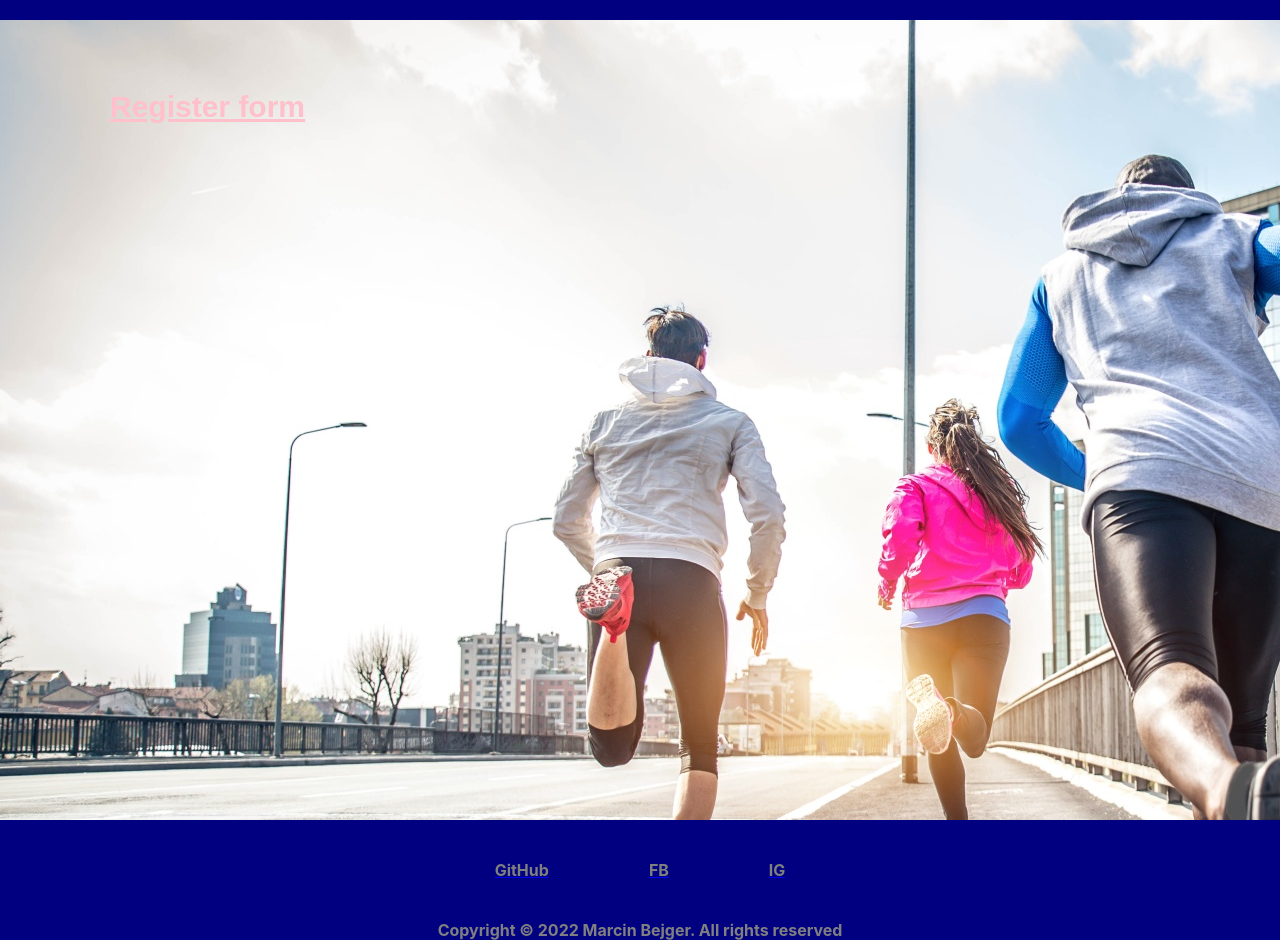
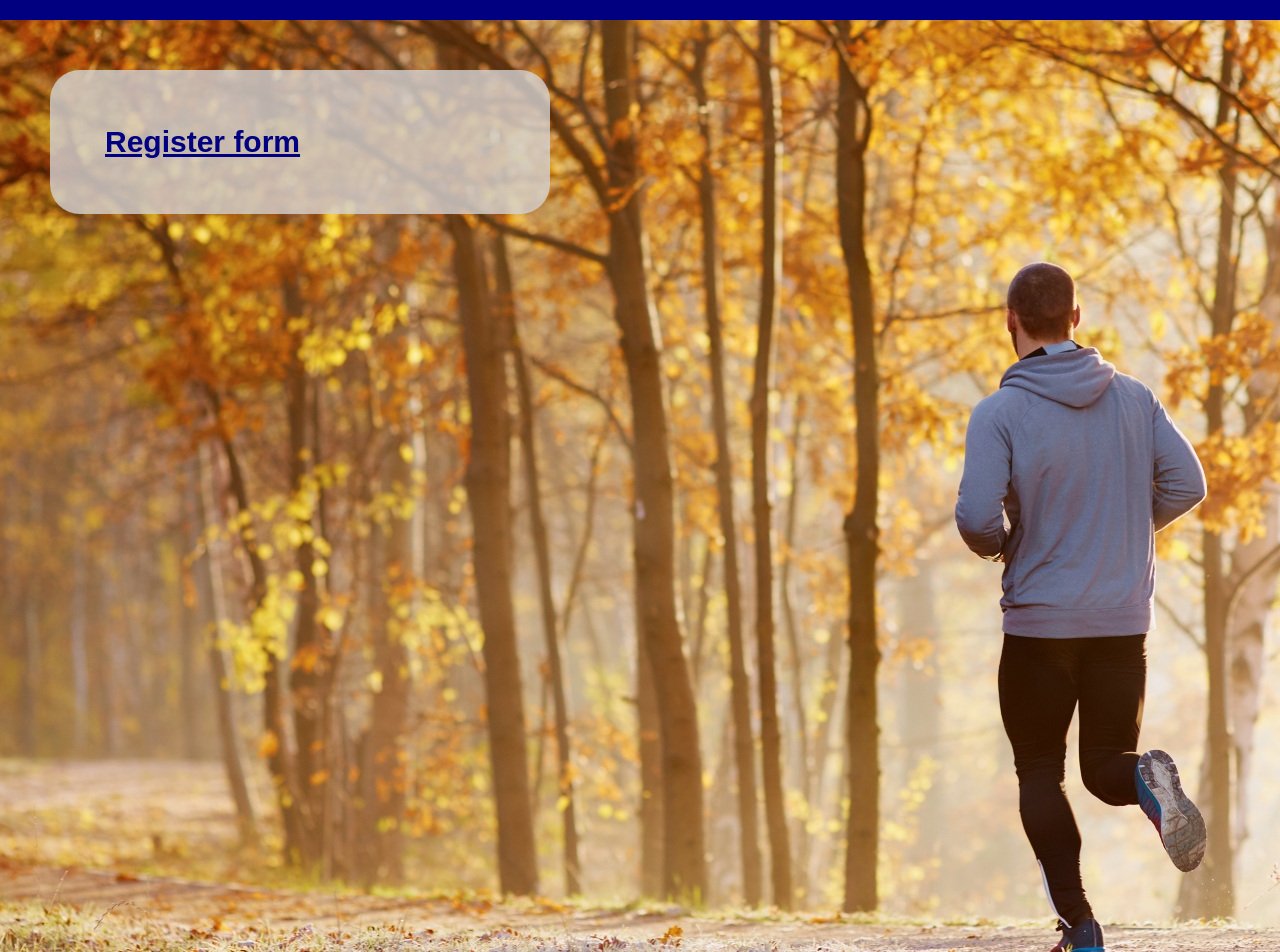
Before and after one commit to marcinbe88/sports-diary-app, a React (Create React App) app in the folder my-react-app/: page /register in a window 1280 px wide. Shown: the part 80-1032 px from the top of the page. Built offline with nearby package versions, Linux system fonts and the light colour scheme.

Commit message:
background pic changed, section text background changed

```diff
--- a/my-react-app/src/components/AboutUs/AboutUs.js
+++ b/my-react-app/src/components/AboutUs/AboutUs.js
@@ -1,9 +1,10 @@
-import { StyledHeader, StyledParagraph, StyledAboutSection } from "./AboutUs.style";
+import { StyledHeader, StyledParagraph, StyledAboutSection, StyledAboutDescription } from "./AboutUs.style";
 
 export const AboutUs = () => {
   return (
     <>
       <StyledAboutSection>
+        <StyledAboutDescription>
         <StyledHeader>Information about us...</StyledHeader>
         <StyledParagraph>
           I am a passionate amateur athlete who wants to create a website with
@@ -11,6 +12,7 @@ export const AboutUs = () => {
           take part in competitions, I can see and predict what kind of
           applications can be useful and helpful...
         </StyledParagraph>
+        </StyledAboutDescription>
       </StyledAboutSection>
     </>
   );
--- a/my-react-app/src/components/AboutUs/AboutUs.style.js
+++ b/my-react-app/src/components/AboutUs/AboutUs.style.js
@@ -1,25 +1,32 @@
 import styled from "styled-components";
-import BackgroundPic from "../../assets/background1small.jpg";
+import BackgroundPic from "../../assets/background3small.jpg";
 
 export const StyledHeader = styled.h2`
-  margin: 20px 60px;
-  color: red;
+  margin: 30px;
+  color: navy;
   font-size: 30px;
   text-decoration: underline;
 `;
 
 export const StyledParagraph = styled.p`
-  margin: 20px 60px;
-  color: green;
+  margin: 10px 30px;
+  color: navy;
   font-size: 20px;
   width: 400px;
   font-weight: bold;
 `;
 
+export const StyledAboutDescription = styled.div`
+  background-color: rgb(213, 210, 210, 0.8);
+  border-radius: 30px;
+  width: 500px;
+  padding: 25px;
+`;
+
 export const StyledAboutSection = styled.div`
   background: url(${BackgroundPic});
   font-family: "Play", sans-serif;
-  height: 800px;
+  height: 1000px;
   width: 100%;
   overflow: hidden;
   padding: 50px;
--- a/my-react-app/src/components/ContactUs/ContactUs.js
+++ b/my-react-app/src/components/ContactUs/ContactUs.js
@@ -1,10 +1,16 @@
-import { StyledContactSection, StyledHeader } from "./ContactUs.style";
+import {
+  StyledContactDescription,
+  StyledContactSection,
+  StyledHeader,
+} from "./ContactUs.style";
 
 export const ContactUs = () => {
   return (
     <>
       <StyledContactSection>
-        <StyledHeader>Contact Us...</StyledHeader>
+        <StyledContactDescription>
+          <StyledHeader>Contact Us...</StyledHeader>
+        </StyledContactDescription>
       </StyledContactSection>
     </>
   );
--- a/my-react-app/src/components/ContactUs/ContactUs.style.js
+++ b/my-react-app/src/components/ContactUs/ContactUs.style.js
@@ -1,9 +1,9 @@
 import styled from "styled-components";
-import BackgroundPic from "../../assets/background1small.jpg";
+import BackgroundPic from "../../assets/background3small.jpg";
 
 export const StyledHeader = styled.h2`
-  margin: 20px 60px;
-  color: orange;
+  margin: 30px;
+  color: navy;
   font-size: 30px;
   text-decoration: underline;
 `;
@@ -11,8 +11,15 @@ export const StyledHeader = styled.h2`
 export const StyledContactSection = styled.div`
   background: url(${BackgroundPic});
   font-family: "Play", sans-serif;
-  height: 800px;
+  height: 1000px;
   width: 100%;
   overflow: hidden;
   padding: 50px;
 `;
+
+export const StyledContactDescription = styled.div`
+  background-color: rgb(213, 210, 210, 0.8);
+  border-radius: 30px;
+  width: 500px;
+  padding: 25px;
+`;
--- a/my-react-app/src/components/Footer/Footer.style.js
+++ b/my-react-app/src/components/Footer/Footer.style.js
@@ -9,10 +9,12 @@ export const StyledFooter = styled.footer`
   align-items: center;
 `;
 
-export const StyledLink = styled.p`
-  color: grey;
+export const StyledLink = styled.a`
+  color: rgb(29, 104, 255);
+  text-decoration: none;
   font-weight: bold;
   margin: 50px;
+  text-decoration: none;
 `;
 
 export const StyledImgLogo = styled.img`
@@ -24,7 +26,8 @@ export const StyledImgLogo = styled.img`
 `;
 
 export const StyledFooterAuthor = styled.div`
-  color: grey;
+  color: rgb(29, 104, 255);
+  padding-bottom: 50px;
   background-color: navy;
   display: flex;
   justify-content: center;
--- a/my-react-app/src/components/Main/Main.style.js
+++ b/my-react-app/src/components/Main/Main.style.js
@@ -1,5 +1,5 @@
 import styled from "styled-components";
-import BackgroundPic from "../../assets/background1small.jpg";
+import BackgroundPic from "../../assets/background3small.jpg";
 
 export const StyledHeader = styled.h1`
   margin: 30px;
@@ -18,7 +18,7 @@ export const StyledParagraph = styled.p`
 export const StyledMainSection = styled.div`
   background: url(${BackgroundPic});
   font-family: "Play", sans-serif;
-  height: 800px;
+  height: 1000px;
   width: 100%;
   overflow: hidden;
   padding: 80px;
--- a/my-react-app/src/components/RegisterAccount/RegisterAccount.js
+++ b/my-react-app/src/components/RegisterAccount/RegisterAccount.js
@@ -1,10 +1,16 @@
-import { StyledHeader, StyledRegisterSection } from "./RegisterAccount.style";
+import {
+  StyledHeader,
+  StyledRegisterDescription,
+  StyledRegisterSection,
+} from "./RegisterAccount.style";
 
 export const RegisterAccount = () => {
   return (
     <>
       <StyledRegisterSection>
-        <StyledHeader>Register form</StyledHeader>
+        <StyledRegisterDescription>
+          <StyledHeader>Register form</StyledHeader>
+        </StyledRegisterDescription>
       </StyledRegisterSection>
     </>
   );
--- a/my-react-app/src/components/RegisterAccount/RegisterAccount.style.js
+++ b/my-react-app/src/components/RegisterAccount/RegisterAccount.style.js
@@ -1,9 +1,9 @@
 import styled from "styled-components";
-import BackgroundPic from "../../assets/background1small.jpg";
+import BackgroundPic from "../../assets/background3small.jpg";
 
 export const StyledHeader = styled.h2`
-  margin: 20px 60px;
-  color: pink;
+  margin: 30px;
+  color: navy;
   font-size: 30px;
   text-decoration: underline;
 `;
@@ -11,8 +11,15 @@ export const StyledHeader = styled.h2`
 export const StyledRegisterSection = styled.div`
   background: url(${BackgroundPic});
   font-family: "Play", sans-serif;
-  height: 800px;
+  height: 1000px;
   width: 100%;
   overflow: hidden;
   padding: 50px;
 `;
+
+export const StyledRegisterDescription = styled.div`
+  background-color: rgb(213, 210, 210, 0.8);
+  border-radius: 30px;
+  width: 500px;
+  padding: 25px;
+`;
--- a/my-react-app/src/components/UserLogin/UserLogin.js
+++ b/my-react-app/src/components/UserLogin/UserLogin.js
@@ -1,10 +1,16 @@
-import { StyledHeader, StyledLoginSection } from "./UserLogin.style";
+import {
+  StyledHeader,
+  StyledLoginDescription,
+  StyledLoginSection,
+} from "./UserLogin.style";
 
 export const UserLogin = () => {
   return (
     <>
       <StyledLoginSection>
-        <StyledHeader>Login form...</StyledHeader>
+        <StyledLoginDescription>
+          <StyledHeader>Login form...</StyledHeader>
+        </StyledLoginDescription>
       </StyledLoginSection>
     </>
   );
--- a/my-react-app/src/components/UserLogin/UserLogin.style.js
+++ b/my-react-app/src/components/UserLogin/UserLogin.style.js
@@ -1,9 +1,9 @@
 import styled from "styled-components";
-import BackgroundPic from "../../assets/background1small.jpg";
+import BackgroundPic from "../../assets/background3small.jpg";
 
 export const StyledHeader = styled.h2`
-  margin: 20px 60px;
-  color: purple;
+  margin: 30px;
+  color: navy;
   font-size: 30px;
   text-decoration: underline;
 `;
@@ -11,8 +11,15 @@ export const StyledHeader = styled.h2`
 export const StyledLoginSection = styled.div`
   background: url(${BackgroundPic});
   font-family: "Play", sans-serif;
-  height: 800px;
+  height: 1000px;
   width: 100%;
   overflow: hidden;
   padding: 50px;
 `;
+
+export const StyledLoginDescription = styled.div`
+  background-color: rgb(213, 210, 210, 0.8);
+  border-radius: 30px;
+  width: 500px;
+  padding: 25px;
+`;
```
Also changed, not shown: my-react-app/src/assets/background3small.jpg (added), 1 other file (tests, documents, lock files or other folders).
